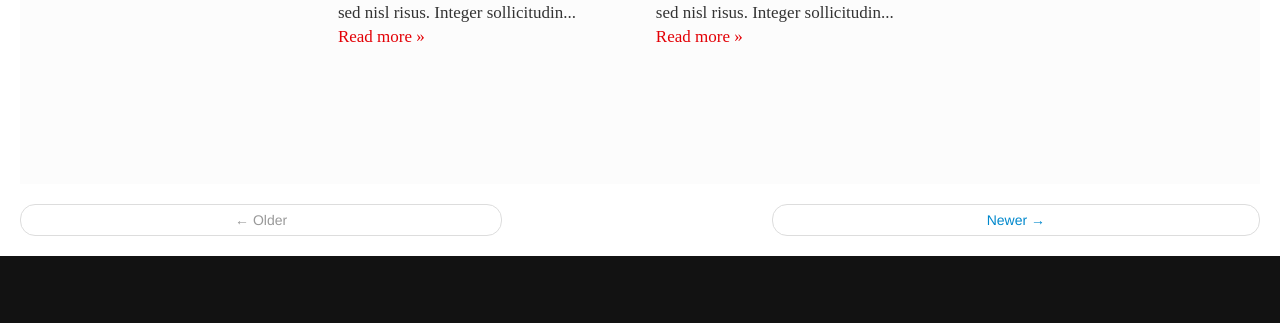
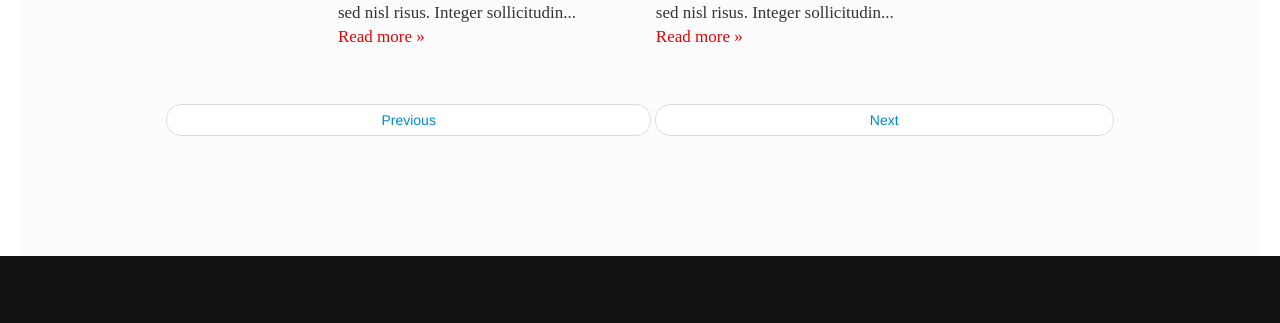
Before and after one commit to wovchko/inklings, a Jekyll site: the page built from index.html, in a window 1280 px wide. Shown: the part 1255-1578 px from the top of the page. Built offline with Jekyll 4.4.1, drawn with Linux system fonts in a browser that asks for light colours; Markdown is read by kramdown in place of the engine named in the settings; the list of posts is cut into pages by our own code.

Commit message:
Playing with pacement of pagination buttons

```diff
--- a/_layouts/default.html
+++ b/_layouts/default.html
@@ -35,15 +35,11 @@
       </div>
       <div class="row-fluid recent">
           {{ content }}
+          <ul class="pager">
+           <li><a href="#">Previous</a></li>
+           <li><a href="#">Next</a></li>
+         </ul>
       </div>
-      <ul class="pager">
-        <li class="previous disabled">
-          <a href="#">&larr; Older</a>
-        </li>
-        <li class="next">
-          <a href="#">Newer &rarr;</a>
-        </li>
-      </ul>
     </div>
     <div class="row-fluid hidden-phone hidden-tablet footer">
       <div class="span2 offset2">
```
